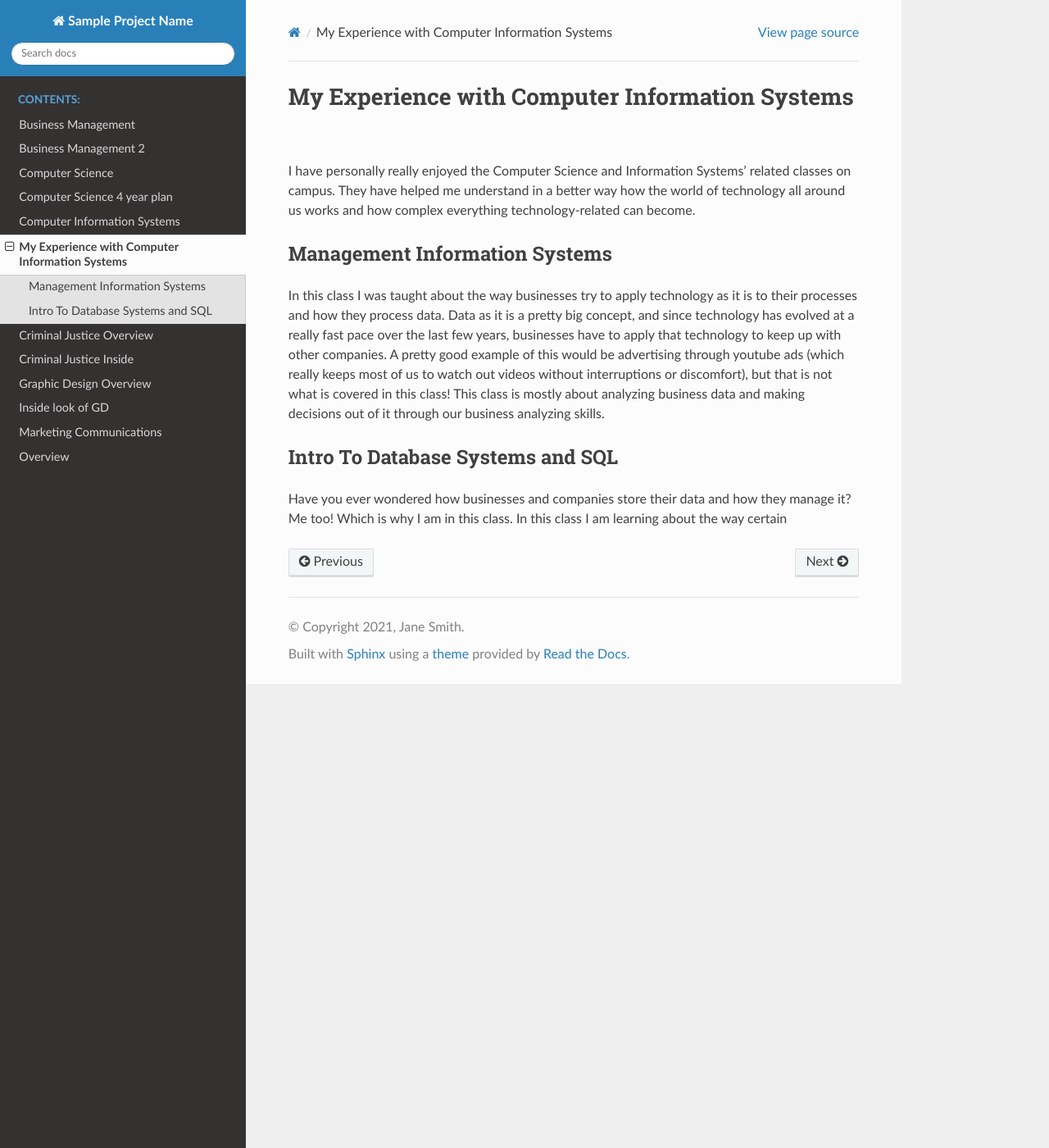
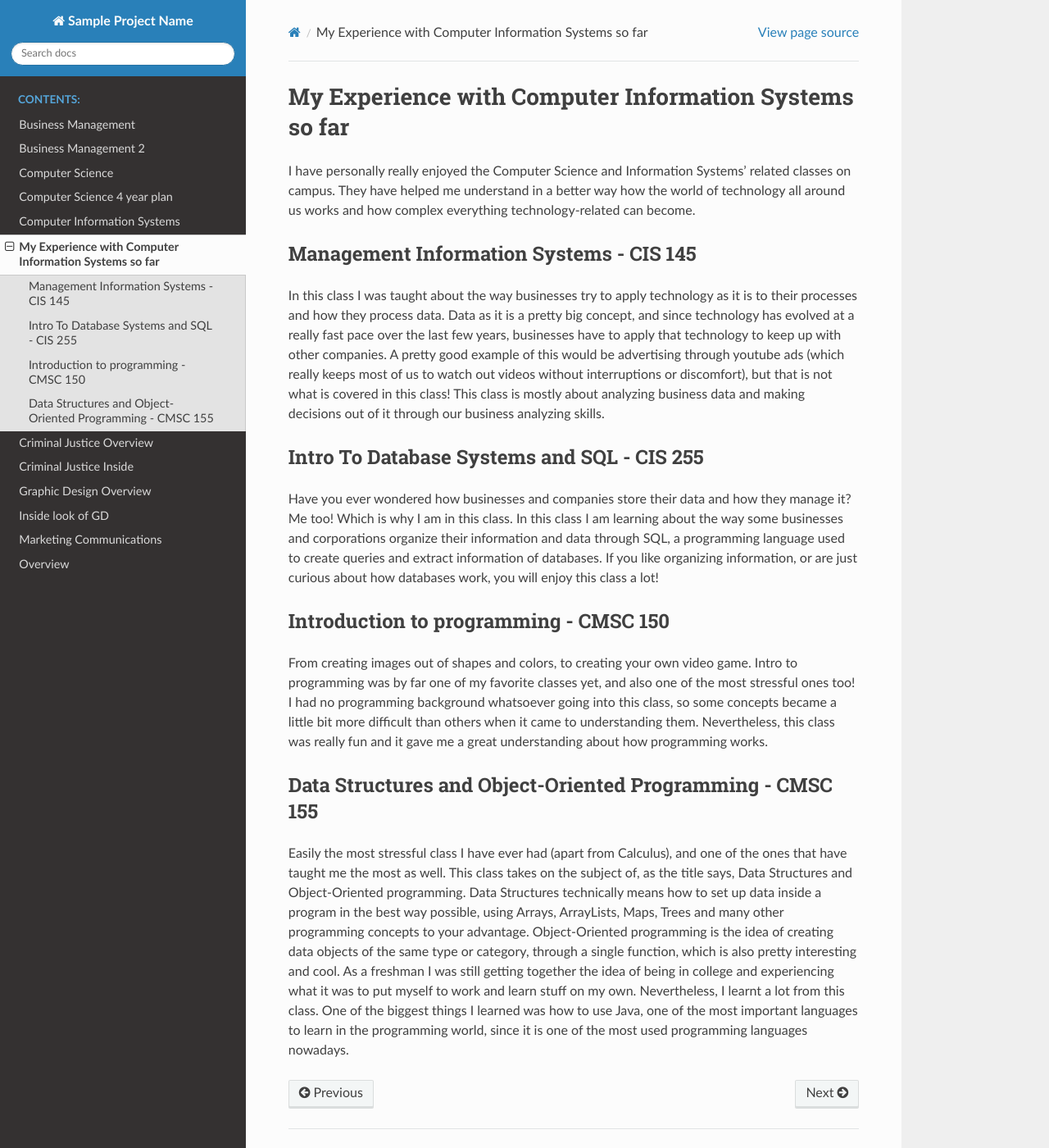
Before and after one commit to burnskatie/majors_template, a Sphinx documentation site: the page built from source/computer_information_systems2/index.rst, in a window 1280 px wide and 1400 px high. Shown: the whole window at 82% size. Built offline with Sphinx 7.4.7 and the Read the Docs theme 2.0.0, drawn with Linux system fonts in a browser that asks for light colours.

Commit message:
Last update on CIS without images

```diff
--- a/source/computer_information_systems2/index.rst
+++ b/source/computer_information_systems2/index.rst
@@ -1,13 +1,13 @@
-My Experience with Computer Information Systems
-===============================================
+My Experience with Computer Information Systems so far
+======================================================
 
 I have personally really enjoyed the Computer Science and Information Systems'
 related classes on campus. They have helped me understand in a better way how
 the world of technology all around us works and how complex everything technology-related can become.
 
 
-Management Information Systems
-------------------------------
+Management Information Systems - CIS 145
+----------------------------------------
 
 In this class I was taught about the way businesses try to apply
 technology as it is to their processes and how they process data.
@@ -19,9 +19,35 @@ most of us to watch out videos without interruptions or discomfort), but that is
 in this class! This class is mostly about analyzing business data and making
 decisions out of it through our business analyzing skills.
 
-Intro To Database Systems and SQL
----------------------------------
+Intro To Database Systems and SQL - CIS 255
+-------------------------------------------
 
 Have you ever wondered how businesses and companies store their data
 and how they manage it? Me too! Which is why I am in this class.
-In this class I am learning about the way certain
+In this class I am learning about the way some businesses and corporations
+organize their information and data through SQL, a programming language
+used to create queries and extract information of databases. If you like organizing
+information, or are just curious about how databases work, you will enjoy this class a lot!
+
+Introduction to programming - CMSC 150
+--------------------------------------
+
+From creating images out of shapes and colors, to creating your own video game.
+Intro to programming was by far one of my favorite classes yet, and also one
+of the most stressful ones too! I had no programming background whatsoever going
+into this class, so some concepts became a little bit more difficult than others
+when it came to understanding them. Nevertheless, this class was really fun and
+it gave me a great understanding about how programming works.
+
+Data Structures and Object-Oriented Programming - CMSC 155
+----------------------------------------------------------
+
+Easily the most stressful class I have ever had (apart from Calculus), and one of the ones that have
+taught me the most as well. This class takes on the subject of, as the title says, Data Structures and Object-Oriented
+programming. Data Structures technically means how to set up data inside a program in the best way possible, using
+Arrays, ArrayLists, Maps, Trees and many other programming concepts to your advantage. Object-Oriented programming is
+the idea of creating data objects of the same type or category, through a single function, which is also pretty interesting
+and cool. As a freshman I was still getting together the idea of being in college and experiencing what it was to put myself
+to work and learn stuff on my own. Nevertheless, I learnt a lot from this class. One of the biggest things I learned was
+how to use Java, one of the most important languages to learn in the programming world, since it is one of the most used
+programming languages nowadays.
```
Also changed, not shown: source/computer_information_systems/index.rst (+16 -13 lines).
